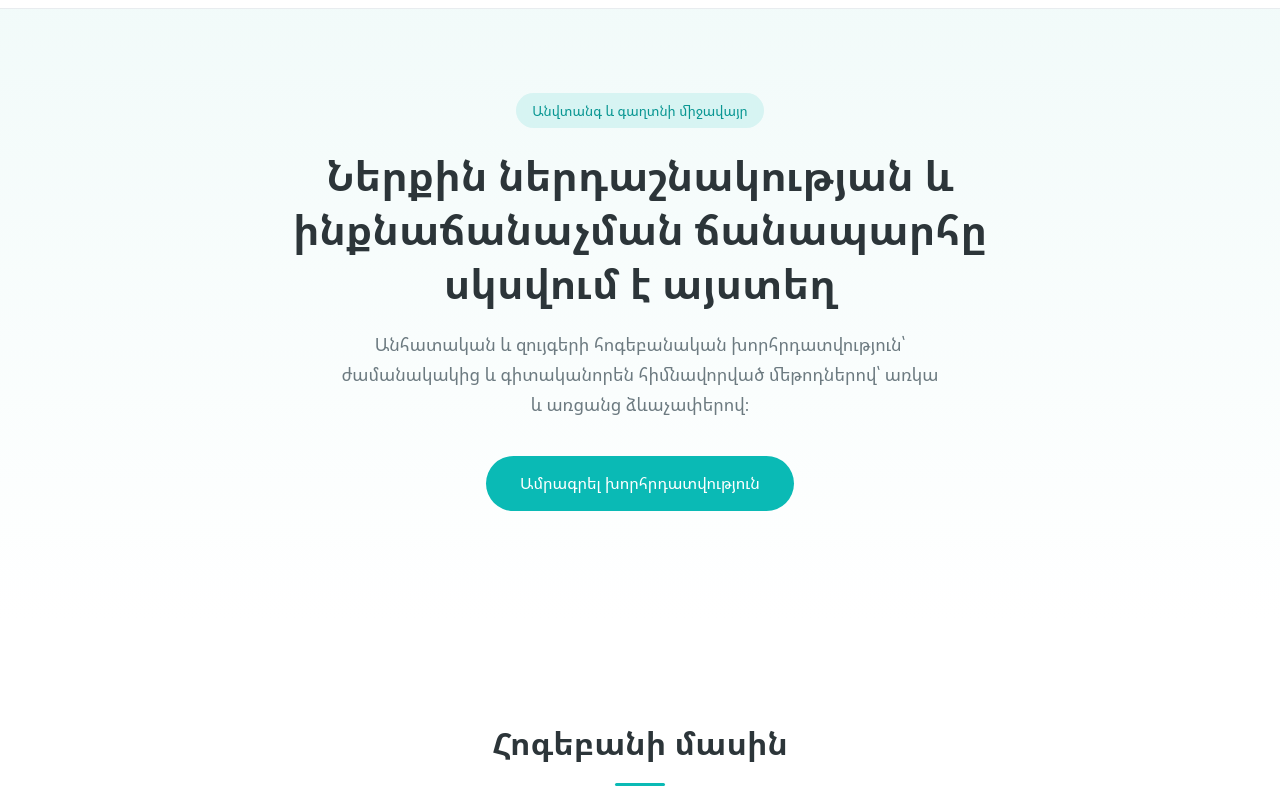
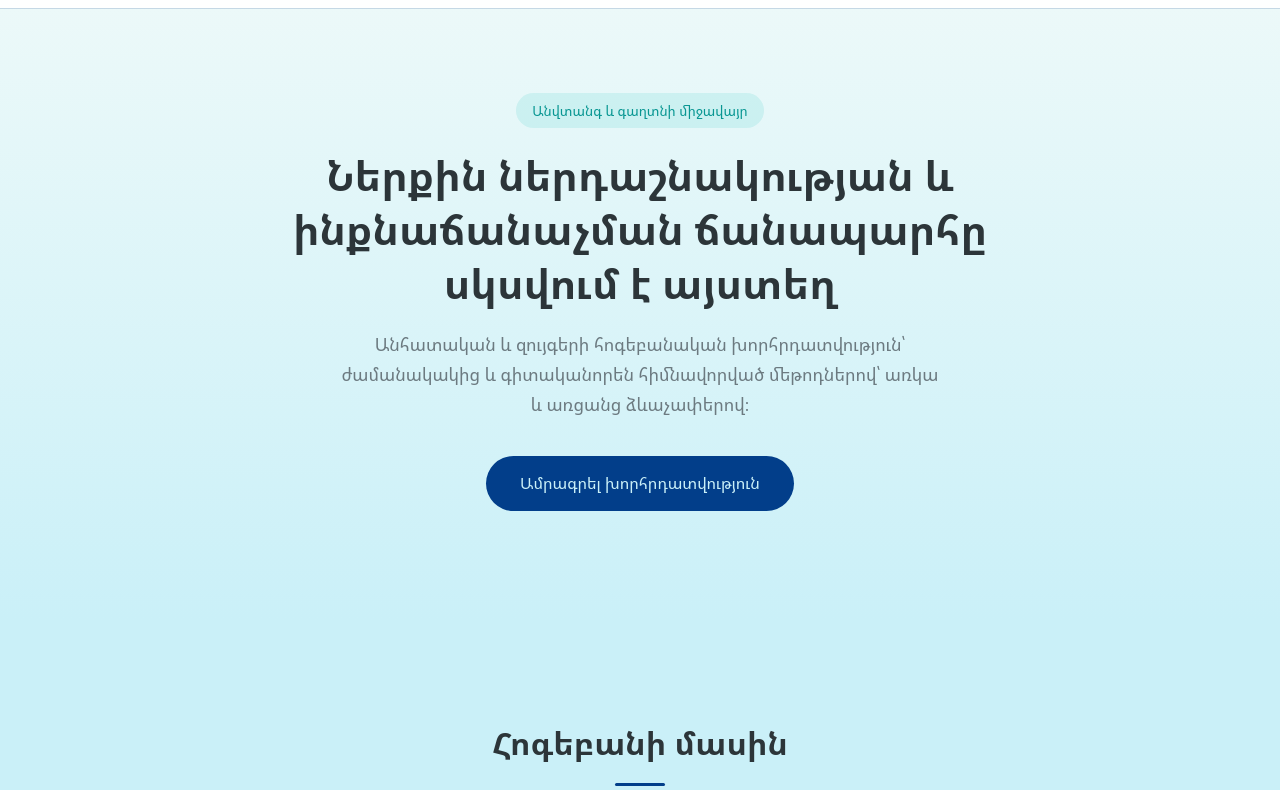
Before and after one commit to emma97-byte/psychologistekahorstka, a plain HTML site: page index.html in a window 1280 px wide. Shown: the part 67-857 px from the top of the page. Drawn offline with Linux system fonts and the light colour scheme.

Commit message:
Update index.html

```diff
--- a/index.html
+++ b/index.html
@@ -12,13 +12,13 @@
     <style>
         /* Հիմնական գույներ և փոփոխականներ */
         :root {
-            --tiffany: #0ABAB5;
+            --tiffany: #023e8a;
             --tiffany-dark: #089692;
             --tiffany-light: #F0FAF9;
-            --white: #FFFFFF;
+            --white: #caf0f8;
             --text-dark: #2C3539;
             --text-muted: #6C7A80;
-            --border-light: #E8ECEF;
+            --border-light: #c4d8e5;
         }
 
         /* Ընդհանուր կարգավորումներ */
```
